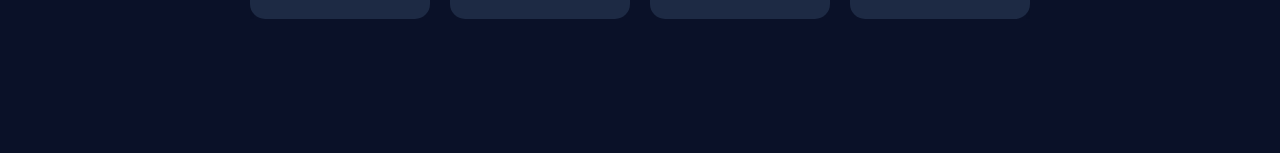
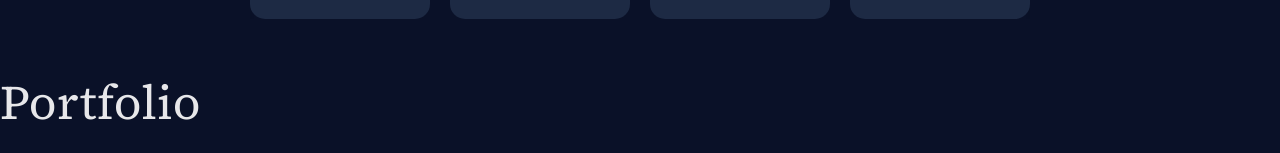
Before and after one commit to MarkiMark01/portfolio_vite_sass, a React (Vite) app: page / in a window 1280 px wide. Shown: the part 1460-1613 px from the top of the page. Before the commit the page ends 1529 px from the top, so only its background shows below. Built offline with nearby package versions, Linux system fonts and the light colour scheme.

Commit message:
created Portfolio.jsx

```diff
--- a/src/App.jsx
+++ b/src/App.jsx
@@ -2,6 +2,7 @@ import "./App.scss";
 import About from "./components/pages/about/About";
 import Header from "./components/pages/header/Header";
 import Main from "./components/pages/main/Main";
+import Portfolio from "./components/pages/portfolio/Portfolio";
 import Skills from "./components/pages/skills/Skills";
 
 function App() {
@@ -11,6 +12,7 @@ function App() {
       <Main />
       <About />
       <Skills />
+      <Portfolio/>
     </main>
   );
 }
--- /dev/null
+++ b/src/components/pages/portfolio/Portfolio.jsx
@@ -0,0 +1,15 @@
+import styles from './portfolio.module.scss';
+
+const Portfolio = () => {
+  return (
+    <section>
+      <h2>Portfolio</h2>
+      <div className={styles.portfolio}>
+        <a href="">
+          <img src="" alt="Icon" />
+        </a>
+      </div>
+    </section>
+  );
+};
+export default Portfolio;
--- /dev/null
+++ b/src/components/pages/portfolio/portfolio.module.scss
@@ -0,0 +1,3 @@
+.portfolio{
+
+}
```
